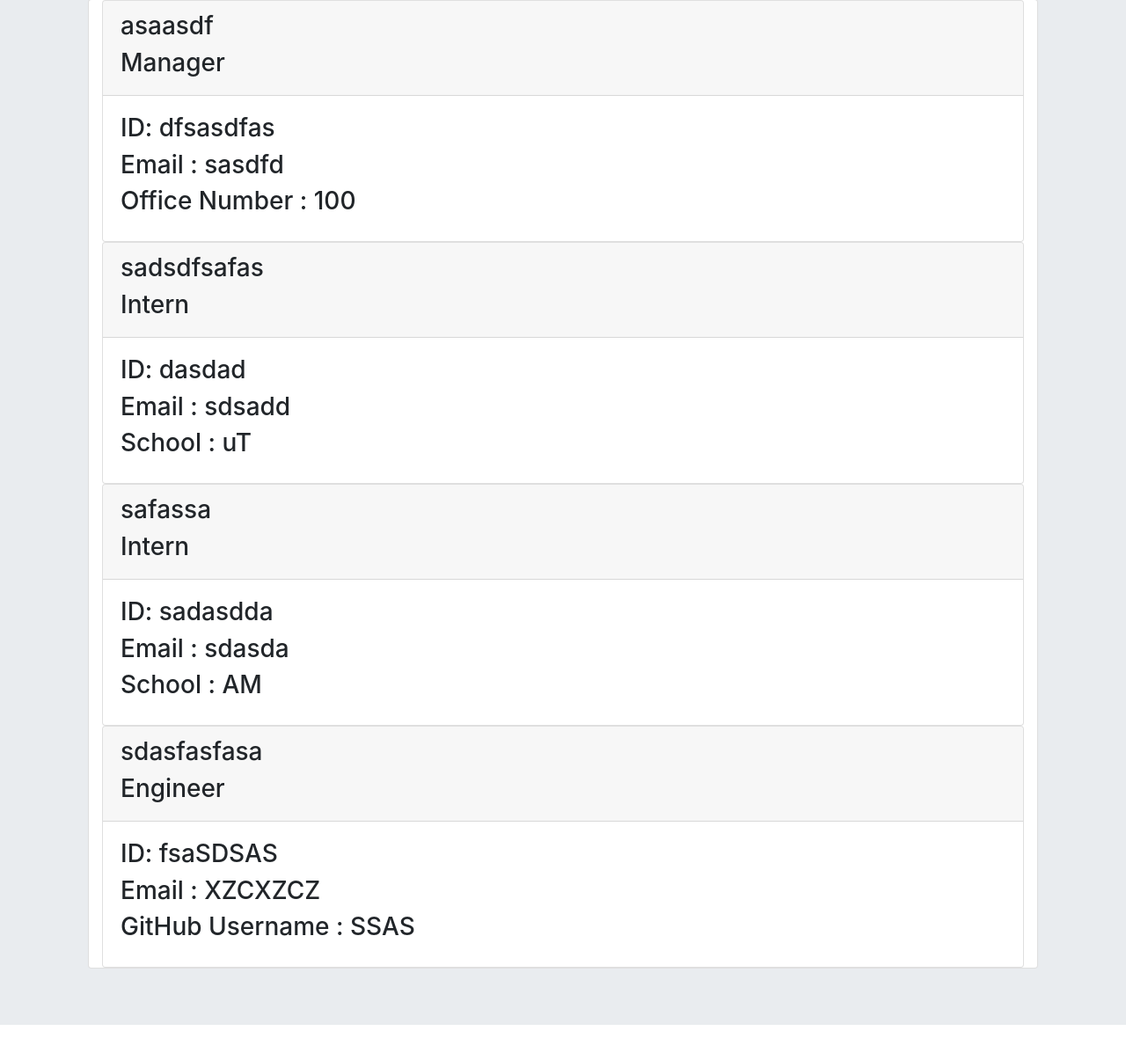
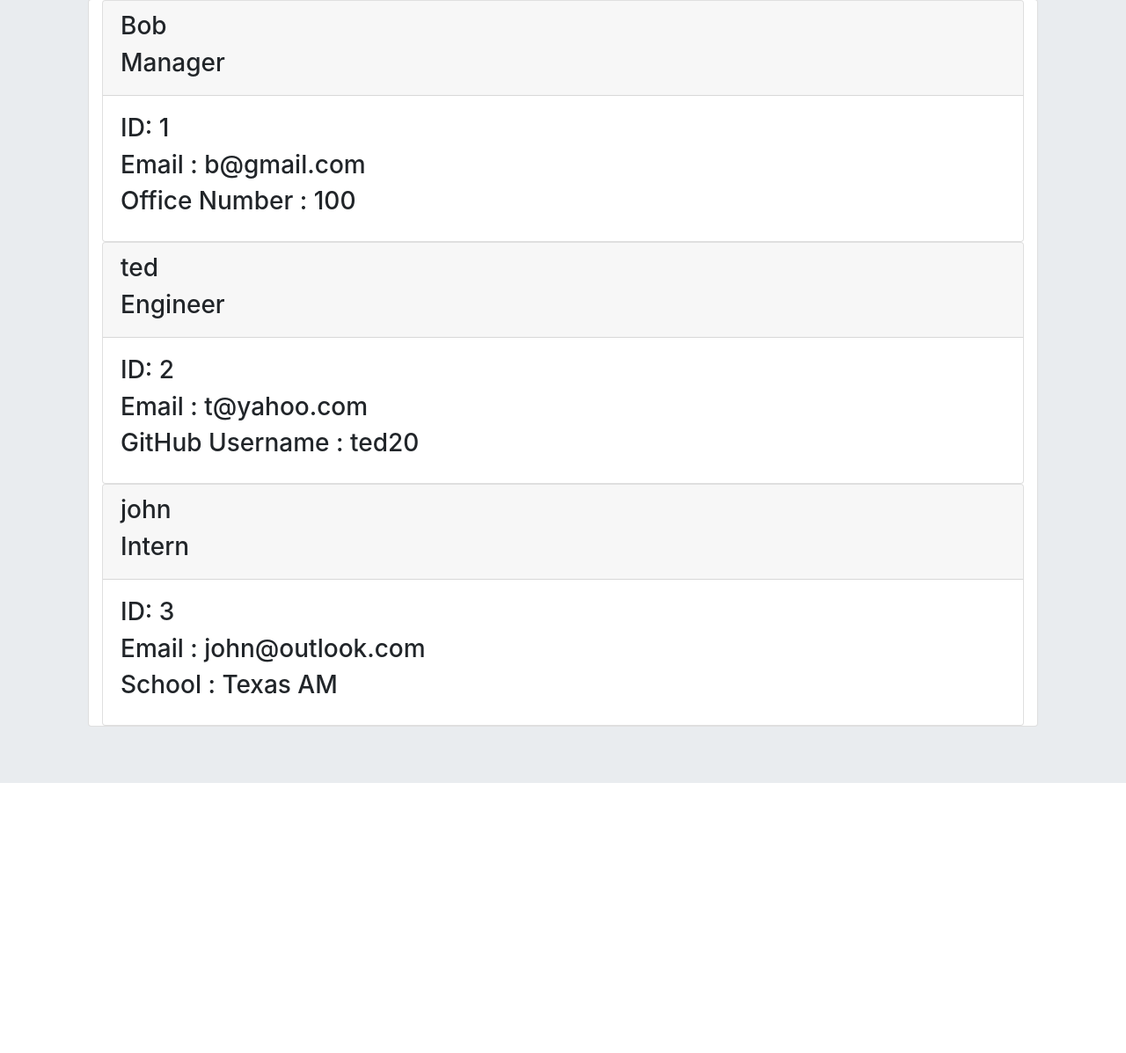
Before and after one commit to kmai01/homework-10, a website: page main.html in a window 1280 px wide. Shown: the part 121-1318 px from the top of the page at 88% size. After the commit the page ends 1043 px from the top, so only its background shows below. Drawn offline with nearby package versions, Linux system fonts and the light colour scheme.

Commit message:
add gif file

```diff
--- a/app.js
+++ b/app.js
@@ -237,7 +237,7 @@ function endHTML() {
     </body>
     </html>`
     return appendFileAsync("main.html", html);
-    console.log("Successfully wrote to main2.html");
+    console.log("Successfully wrote to main.html");
   }
 
 
--- a/main.html
+++ b/main.html
@@ -1,6 +1,6 @@
+
     <!DOCTYPE html>
     <html lang="en">
-
     <head>
      <meta charset="UTF-8">
      <meta name="viewport" content="width=device-width, initial-scale=1.0">
@@ -8,66 +8,51 @@
          integrity="sha384-Vkoo8x4CGsO3+Hhxv8T/Q5PaXtkKtu6ug5TOeNV6gBiFeWPGFN9MuhOf23Q9Ifjh" crossorigin="anonymous">
      <title>Team Builder</title>
     </head>
-
     <body>
      <div class="jumbotron jumbotron-fluid">
        <h1> My Team </h1>
      <div class="container">
-            <div class="col-sm -3">
+     <div class= "col-sm -3">
         <div class="card">
-                    <div class="col-sm -3">
+              <div class= "col-sm -3">
                 <div class="card">
                     <div class="card-header">
-                                <h3> asaasdf</h3>
+                       <h3> Bob</h3>
                        <h3> Manager </h3>
 
                      </div>
                     <div class="card-body">
-                                <h3> ID: dfsasdfas</h3>
-                                <h3> Email : sasdfd</h>
+                      <h3> ID: 1</h3>
+                      <h3> Email : b@gmail.com</h>
                       <h3> Office Number : 100</h3>
                     </div>
                 </div>
               </div>
-                    <div class="col-sm -3">
+      <div class= "col-sm -3">
          <div class="card">
              <div class="card-header">
-                                <h3> sadsdfsafas</h3>
+                 <h3> ted</h3>
+                 <h3> Engineer </h3>
+
+              </div>
+             <div class="card-body">
+                <h3> ID: 2</h3>
+                <h3> Email : t@yahoo.com</h>
+                <h3> GitHub Username : ted20</h3>
+            </div>
+          </div>
+          </div>
+      <div class= "col-sm -3">
+         <div class="card">
+             <div class="card-header">
+                 <h3> john</h3>
                  <h3> Intern </h3>
 
               </div>
              <div class="card-body">
-                                <h3> ID: dasdad</h3>
-                                <h3> Email : sdsadd</h>
-                                    <h3> School : uT</h3>
-                            </div>
-                        </div>
-                    </div>
-                    <div class="col-sm -3">
-                        <div class="card">
-                            <div class="card-header">
-                                <h3> safassa</h3>
-                                <h3> Intern </h3>
-
-                            </div>
-                            <div class="card-body">
-                                <h3> ID: sadasdda</h3>
-                                <h3> Email : sdasda</h>
-                                    <h3> School : AM</h3>
-                            </div>
-                        </div>
-                    </div>
-                    <div class="col-sm -3">
-                        <div class="card">
-                            <div class="card-header">
-                                <h3> sdasfasfasa</h3>
-                                <h3> Engineer </h3>
-
-                            </div>
-                            <div class="card-body">
-                                <h3> ID: fsaSDSAS</h3>
-                                <h3> Email : XZCXZCZ</h>
-                                    <h3> GitHub Username : SSAS</h3>
+                <h3> ID: 3</h3>
+                <h3> Email : john@outlook.com</h>
+                <h3> School : Texas AM</h3>
              </div>
         </div>
       </div>
@@ -77,5 +62,4 @@
     </div>
     </div>
     </body>
-
     </html>
```
Also changed, not shown: Readme3.gif (added). Lines whose indentation alone changed are shown as unchanged.
